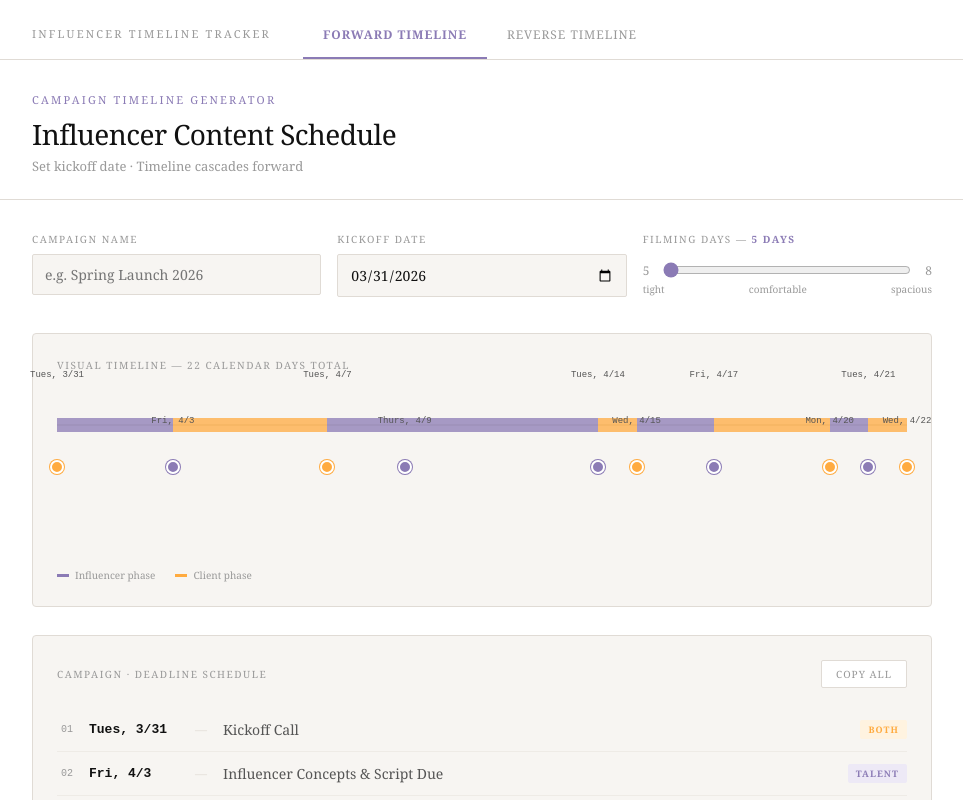
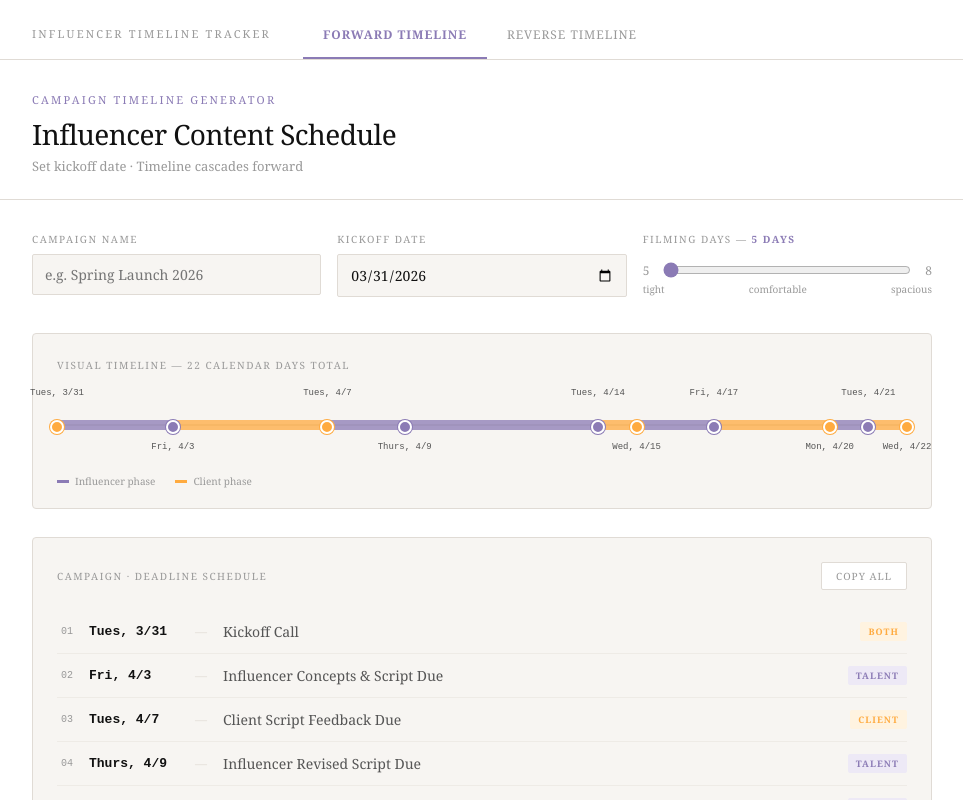
Before and after one commit to zkfruitrollup-emily/campaign-timeline, a React (Create React App) app: page / in a window 1280 px wide. Shown: the top 800 px of the page, without its empty margins (16-979 px from the left). Built offline with nearby package versions, Linux system fonts and the light colour scheme.

Commit message:
Update ForwardTimeline.jsx

```diff
--- a/src/ForwardTimeline.jsx
+++ b/src/ForwardTimeline.jsx
@@ -113,34 +113,87 @@ export default function ForwardTimeline() {
           </div>
         </div>
 
-        <div style={{ background: C.bgCard, border: `1px solid ${C.border}`, borderRadius: "4px", padding: "24px", marginBottom: "28px" }}>
-          <div style={{ fontSize: "10px", letterSpacing: "0.15em", color: C.textMuted, textTransform: "uppercase", marginBottom: "20px" }}>Visual Timeline — {totalDays} calendar days total</div>
-          <div style={{ position: "relative", height: "120px", paddingTop: "40px" }}>
-            <div style={{ position: "absolute", top: "32px", left: 0, right: 0, height: "2px", background: C.track }} />
+        {/* Visual Bar Timeline */}
+        <div style={{ background: C.bgCard, border: `1px solid ${C.border}`, borderRadius: "4px", padding: "24px 24px 20px", marginBottom: "28px" }}>
+          <div style={{ fontSize: "10px", letterSpacing: "0.15em", color: C.textMuted, textTransform: "uppercase", marginBottom: "16px" }}>
+            Visual Timeline — {totalDays} calendar days total
+          </div>
+
+          {/* Date labels row — above bar */}
+          <div style={{ position: "relative", height: "20px", marginBottom: "8px" }}>
+            {timeline.map((phase, i) => {
+              const leftPct = ((phase.date - barStart) / totalSpan) * 100;
+              if (i % 2 !== 0) return null; // only even indexes above
+              return (
+                <div key={phase.id} style={{
+                  position: "absolute", left: `${leftPct}%`, transform: "translateX(-50%)",
+                  fontSize: "9px", color: C.textMid, whiteSpace: "nowrap", fontFamily: "monospace",
+                }}>
+                  {formatDate(phase.date)}
+                </div>
+              );
+            })}
+          </div>
+
+          {/* The bar itself */}
+          <div style={{ position: "relative", height: "18px" }}>
+            <div style={{ position: "absolute", top: "8px", left: 0, right: 0, height: "2px", background: C.track }} />
             {timeline.map((phase, i) => {
               if (i === timeline.length - 1) return null;
-              const next = timeline[i+1];
+              const next = timeline[i + 1];
               const leftPct = ((phase.date - barStart) / totalSpan) * 100;
               const widthPct = ((next.date - phase.date) / totalSpan) * 100;
-              return <div key={phase.id} style={{ position: "absolute", top: "26px", left: `${leftPct}%`, width: `${widthPct}%`, height: "14px", background: PHASES[i+1]?.owner === "influencer" ? C.purple : C.amber, opacity: 0.75 }} />;
+              return (
+                <div key={phase.id} style={{
+                  position: "absolute", top: "4px", left: `${leftPct}%`,
+                  width: `${widthPct}%`, height: "10px",
+                  background: PHASES[i+1]?.owner === "influencer" ? C.purple : C.amber,
+                  opacity: 0.75,
+                }} />
+              );
             })}
             {timeline.map((phase, i) => {
               const leftPct = ((phase.date - barStart) / totalSpan) * 100;
               const dotColor = phase.owner === "influencer" ? C.purple : C.amber;
               return (
-                <div key={phase.id} style={{ position: "absolute", left: `${leftPct}%`, transform: "translateX(-50%)" }}>
-                  <div style={{ width: "10px", height: "10px", borderRadius: "50%", background: dotColor, position: "absolute", top: "28px", left: "50%", transform: "translateX(-50%)", zIndex: 2, border: `2px solid ${C.bg}`, boxShadow: `0 0 0 1px ${dotColor}` }} />
-                  <div style={{ position: "absolute", [i%2===0?"bottom":"top"]: i%2===0?"52px":"-16px", left: "50%", transform: "translateX(-50%)", fontSize: "9px", color: C.textMid, whiteSpace: "nowrap", fontFamily: "monospace" }}>{formatDate(phase.date)}</div>
+                <div key={phase.id} style={{
+                  position: "absolute", top: "4px", left: `${leftPct}%`, transform: "translateX(-50%)",
+                  width: "10px", height: "10px", borderRadius: "50%", background: dotColor,
+                  border: `2px solid ${C.bg}`, boxShadow: `0 0 0 1px ${dotColor}`, zIndex: 2,
+                }} />
+              );
+            })}
+          </div>
+
+          {/* Date labels row — below bar */}
+          <div style={{ position: "relative", height: "20px", marginTop: "8px" }}>
+            {timeline.map((phase, i) => {
+              const leftPct = ((phase.date - barStart) / totalSpan) * 100;
+              if (i % 2 === 0) return null; // only odd indexes below
+              return (
+                <div key={phase.id} style={{
+                  position: "absolute", left: `${leftPct}%`, transform: "translateX(-50%)",
+                  fontSize: "9px", color: C.textMid, whiteSpace: "nowrap", fontFamily: "monospace",
+                }}>
+                  {formatDate(phase.date)}
                 </div>
               );
             })}
           </div>
-          <div style={{ display: "flex", gap: "20px", marginTop: "16px" }}>
-            <div style={{ display: "flex", alignItems: "center", gap: "6px" }}><div style={{ width: "12px", height: "3px", background: C.purple }} /><span style={{ fontSize: "10px", color: C.textMuted }}>Influencer phase</span></div>
-            <div style={{ display: "flex", alignItems: "center", gap: "6px" }}><div style={{ width: "12px", height: "3px", background: C.amber }} /><span style={{ fontSize: "10px", color: C.textMuted }}>Client phase</span></div>
+
+          <div style={{ display: "flex", gap: "20px", marginTop: "12px" }}>
+            <div style={{ display: "flex", alignItems: "center", gap: "6px" }}>
+              <div style={{ width: "12px", height: "3px", background: C.purple }} />
+              <span style={{ fontSize: "10px", color: C.textMuted }}>Influencer phase</span>
+            </div>
+            <div style={{ display: "flex", alignItems: "center", gap: "6px" }}>
+              <div style={{ width: "12px", height: "3px", background: C.amber }} />
+              <span style={{ fontSize: "10px", color: C.textMuted }}>Client phase</span>
+            </div>
           </div>
         </div>
 
+        {/* Formatted List */}
         <div style={{ background: C.bgCard, border: `1px solid ${C.border}`, borderRadius: "4px", padding: "24px", marginBottom: "20px" }}>
           <div style={{ display: "flex", justifyContent: "space-between", alignItems: "center", marginBottom: "20px" }}>
             <div style={{ fontSize: "10px", letterSpacing: "0.15em", color: C.textMuted, textTransform: "uppercase" }}>{campaignName || "Campaign"} · Deadline Schedule</div>
```
